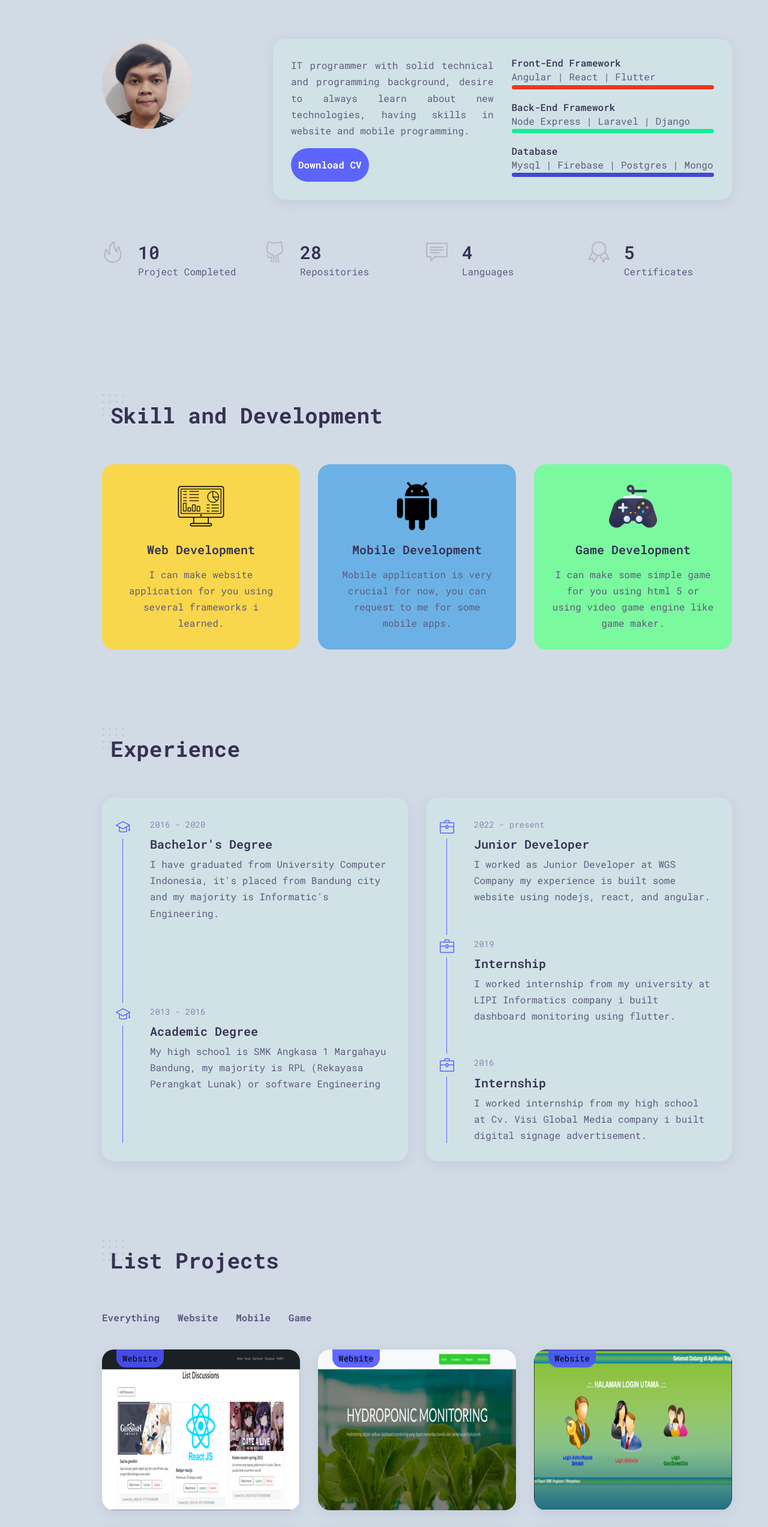
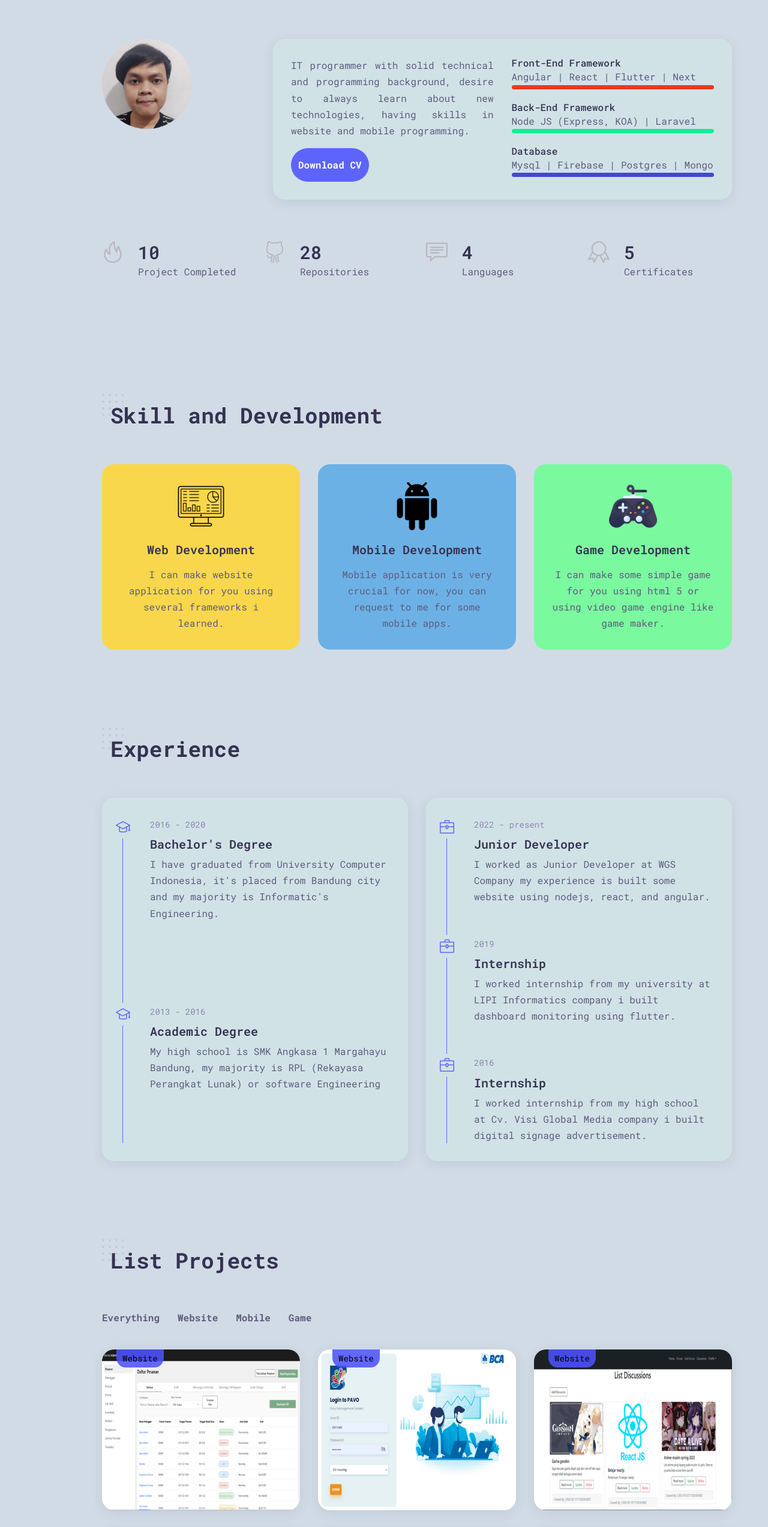
Before and after one commit to boby177/My-Portfolio, a React (Create React App) app: page / in a window 1280 px wide. Shown: the part 950-3496 px from the top of the page at 60% size. Built offline with nearby package versions, Linux system fonts and the light colour scheme.

Commit message:
updated 2 more projects from portfolio

```diff
--- a/src/App.js
+++ b/src/App.js
@@ -5,9 +5,6 @@ import About from './components/about/About';
 import Services from './components/services/Services';
 import Resume from './components/resume/Resume';
 import Portfolio from './components/portfolio/Portfolio';
-import Pricing from './components/pricing/Pricing';
-import Testimonials from './components/testimonials/Testimonials';
-import Blog from './components/blog/Blog';
 import Contact from './components/contact/Contact';
 
 
@@ -21,9 +18,6 @@ function App() {
       <Services />
       <Resume />
       <Portfolio />
-      {/* <Pricing />
-      <Testimonials />
-      <Blog /> */}
       <Contact />
     </main>
     </>
--- a/src/components/about/About.jsx
+++ b/src/components/about/About.jsx
@@ -24,7 +24,7 @@ const About = () => {
             <div className="skills__data">
                 <div className="skills__title">
                     <h3 className="skills__name">Front-End Framework</h3>
-                    <span className="skills__number">Angular | React | Flutter</span>
+                    <span className="skills__number">Angular | React | Flutter | Next </span>
                 </div>
 
                 <div className="skills__bar front-end">
@@ -35,7 +35,7 @@ const About = () => {
             <div className="skills__data">
                 <div className="skills__title">
                     <h3 className="skills__name">Back-End Framework</h3>
-                    <span className="skills__number">Node Express | Laravel | Django</span>
+                    <span className="skills__number">Node JS (Express, KOA) | Laravel </span>
                 </div>
 
                 <div className="skills__bar back-end">
--- a/src/components/portfolio/Menu.jsx
+++ b/src/components/portfolio/Menu.jsx
@@ -1,33 +1,33 @@
-import Work1 from '../../assets/project-imgs/foramu-img-1.png'
-import Work2 from '../../assets/project-imgs/hydrotoring-img-1.png'
-import Work3 from '../../assets/project-imgs/report-img-1.png'
-import Work4 from '../../assets/work-3.svg'
-import Work5 from '../../assets/project-imgs/seyupo-img-1.png'
-import Work6 from '../../assets/project-imgs/game-img-1.png'
-import Work7 from '../../assets/project-imgs/blog-img-1.png'
-import Work8 from '../../assets/project-imgs/kitchen-img-1.png'
+import Work1 from "../../assets/project-imgs/bioma-img-1.png";
+import Work2 from "../../assets/project-imgs/bca-img-1.png";
+import Work3 from "../../assets/project-imgs/foramu-img-1.png";
+import Work4 from "../../assets/project-imgs/hydrotoring-img-1.png";
+import Work5 from "../../assets/project-imgs/report-img-1.png";
+import Work6 from "../../assets/work-3.svg";
+import Work7 from "../../assets/project-imgs/seyupo-img-1.png";
+import Work8 from "../../assets/project-imgs/game-img-1.png";
+import Work9 from "../../assets/project-imgs/blog-img-1.png";
+import Work10 from "../../assets/project-imgs/kitchen-img-1.png";
 
 const Menu = [
   {
     id: 1,
     image: Work1,
-      title: "Foramu Millenials Forum",
+    title: "Bioma Loan Product App",
     category: "Website",
-      link: "#",
+    link: "https://app.bioma.id/",
   },
-
   {
     id: 2,
     image: Work2,
-      title: "Hydrotoring (Hydroponic Monitoring)",
+    title: "BCA Pavo Fraud Detection",
     category: "Website",
-      link: "#",
+    link: "https://bcapav.stagingapps.net/#/auth/login",
   },
-
   {
     id: 3,
     image: Work3,
-      title: "Report School Application",
+    title: "Foramu Millenials Forum",
     category: "Website",
     link: "#",
   },
@@ -35,42 +35,58 @@ const Menu = [
   {
     id: 4,
     image: Work4,
+    title: "Hydrotoring (Hydroponic Monitoring)",
+    category: "Website",
+    link: "#",
+  },
+
+  {
+    id: 5,
+    image: Work5,
+    title: "Report School Application",
+    category: "Website",
+    link: "#",
+  },
+
+  {
+    id: 6,
+    image: Work6,
     title: "Dashboard Monitoring Smart Farm",
     category: "Mobile",
     link: "#",
   },
 
   {
-      id: 5,
-      image: Work5,
+    id: 7,
+    image: Work7,
     title: "SEYUPO (Secure Your Phone)",
     category: "Mobile",
     link: "#",
   },
 
   {
-      id: 6,
-      image: Work6,
+    id: 8,
+    image: Work8,
     title: "Visual Novel Game",
     category: "Game",
     link: "#",
   },
 
   {
-      id: 7,
-      image: Work7,
+    id: 9,
+    image: Work9,
     title: "Spy x Family Blog App",
     category: "Website",
     link: "https://spxfamblog.herokuapp.com/",
   },
 
   {
-      id: 8,
-      image: Work8,
+    id: 10,
+    image: Work10,
     title: "B-Kitchen Booking Food App",
     category: "Website",
     link: "https://b-kitchen.netlify.app/",
-    }
+  },
 ];
 
-export default Menu
+export default Menu;
--- a/src/components/portfolio/Portfolio.jsx
+++ b/src/components/portfolio/Portfolio.jsx
@@ -43,7 +43,7 @@ const Portfolio = () => {
 
               <span className="work__category">{category}</span>
               <h3 className="work__title">{title}</h3>
-              <h4 className="work__link"><a href={link} target="_blank">DEMO</a></h4>
+              <h4 className="work__link"><a href={link} target="_blank">Preview</a></h4>
               {/* <a href="#" className=" work__button">
                 <i className="icon-link work__button-icon"></i>
               </a> */}
```
Also changed, not shown: src/assets/project-imgs/bca-img-1.png (added), src/assets/project-imgs/bioma-img-1.png (added). Lines whose indentation alone changed are shown as unchanged.
